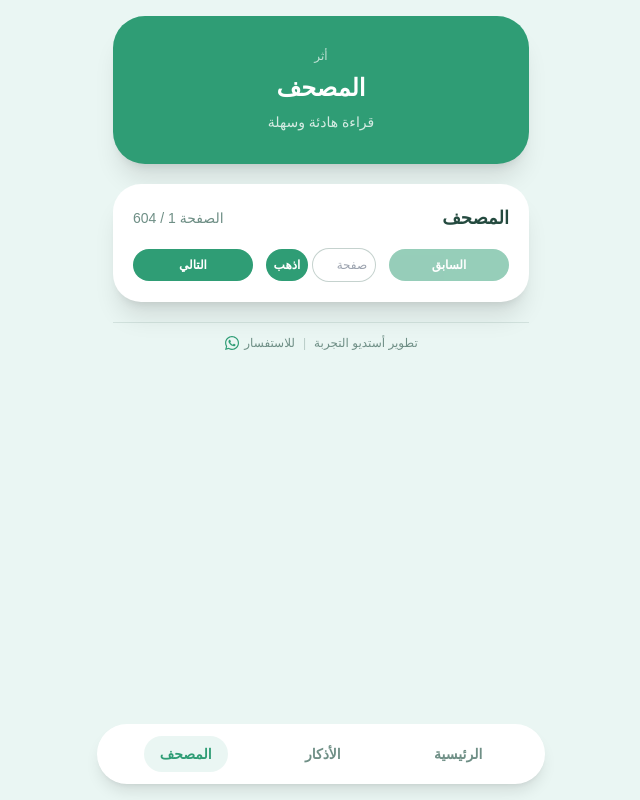
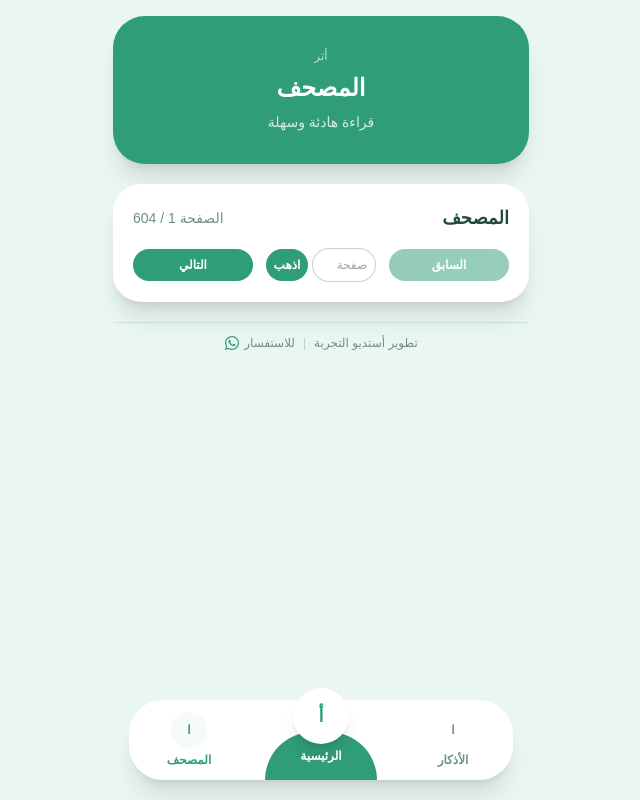
Before and after one commit to faheemappsa/athar, a React (Vite) app: page /quran in a window 1280 px wide. Shown: the whole page, without its empty margins (319-959 px from the left). Built offline with nearby package versions, Linux system fonts and the light colour scheme; no server answers; the HTML template or start-up script is replaced by a standard one.

Commit message:
style: polish bottom navigation shell

```diff
--- a/src/components/Navigation/BottomNav.tsx
+++ b/src/components/Navigation/BottomNav.tsx
@@ -1,26 +1,46 @@
 import { NavLink } from "react-router-dom";
 
+const items = [
+  { to: "/dhikr", label: "الأذكار" },
+  { to: "/", label: "الرئيسية", center: true },
+  { to: "/quran", label: "المصحف" },
+];
+
 export default function BottomNav() {
-  const items = [
-    { to: "/", label: "الرئيسية" },
-    { to: "/dhikr", label: "الأذكار" },
-    { to: "/quran", label: "المصحف" },
-  ];
-
   return (
-    <nav className="fixed bottom-4 inset-x-4 z-50 mx-auto max-w-md rounded-full bg-white px-4 py-3 shadow-lg">
-      <div className="flex items-center justify-around">
+    <nav className="fixed bottom-5 inset-x-4 z-50 mx-auto max-w-sm">
+      <div className="relative flex h-20 items-center justify-between rounded-[34px] bg-white px-7 shadow-xl">
+        <div className="absolute bottom-0 left-1/2 h-12 w-28 -translate-x-1/2 rounded-t-[60px] bg-action" />
         {items.map((item) => (
           <NavLink
             key={item.to}
             to={item.to}
             className={({ isActive }) =>
-              `rounded-full px-4 py-2 text-sm font-semibold transition ${
-                isActive ? "bg-[#EAF6F3] text-[#2F9D75]" : "text-[#6F8F86]"
+              `relative z-10 flex min-w-16 flex-col items-center justify-center rounded-full text-xs font-semibold transition-all duration-200 ${
+                item.center
+                  ? "-mt-7 text-white"
+                  : isActive
+                  ? "text-action"
+                  : "text-secondary-text"
               }`
             }
           >
-            {item.label}
+            {({ isActive }) => (
+              <>
+                <span
+                  className={`mb-1 grid place-items-center rounded-full transition-all duration-200 ${
+                    item.center
+                      ? "h-14 w-14 bg-white text-lg text-action shadow-lg"
+                      : isActive
+                      ? "h-9 w-9 bg-mint-soft text-action"
+                      : "h-9 w-9 bg-white text-secondary-text"
+                  }`}
+                >
+                  {item.center ? "أ" : item.label.slice(0, 1)}
+                </span>
+                <span>{item.label}</span>
+              </>
+            )}
           </NavLink>
         ))}
       </div>
```
